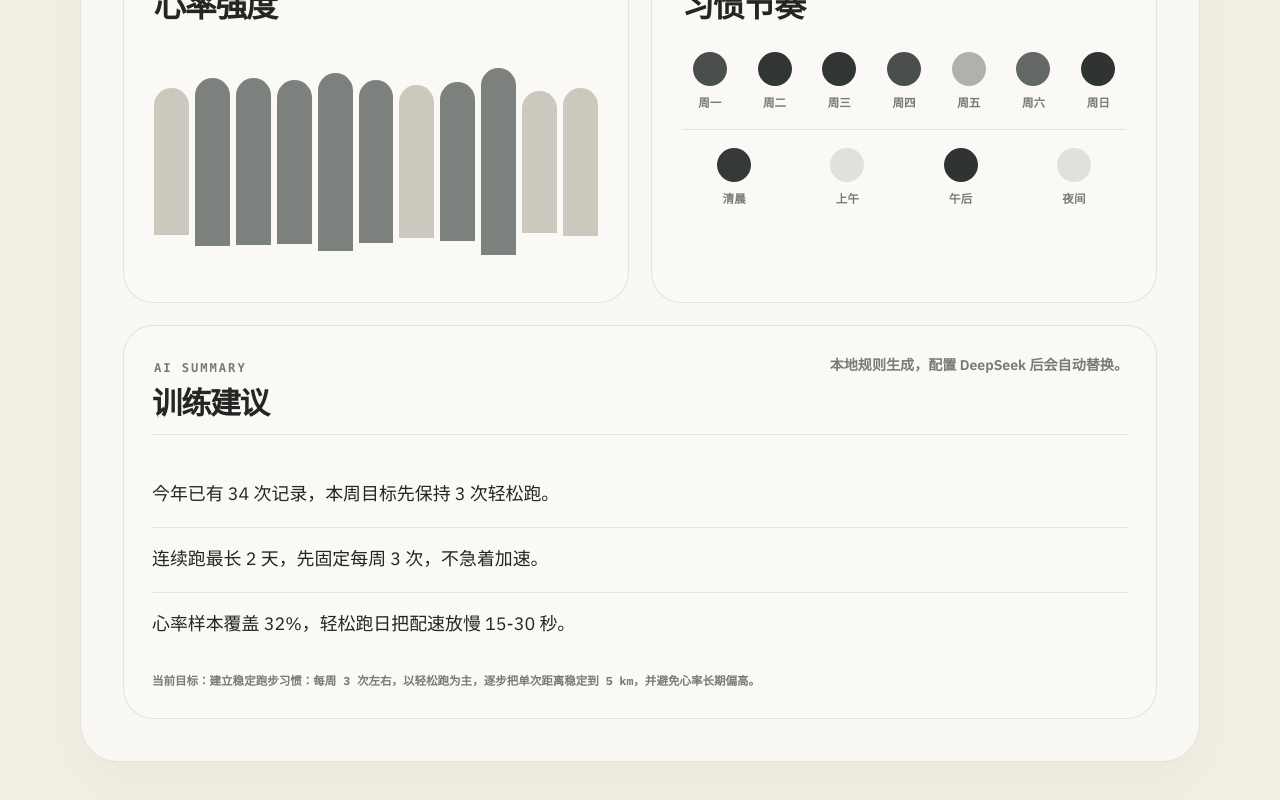
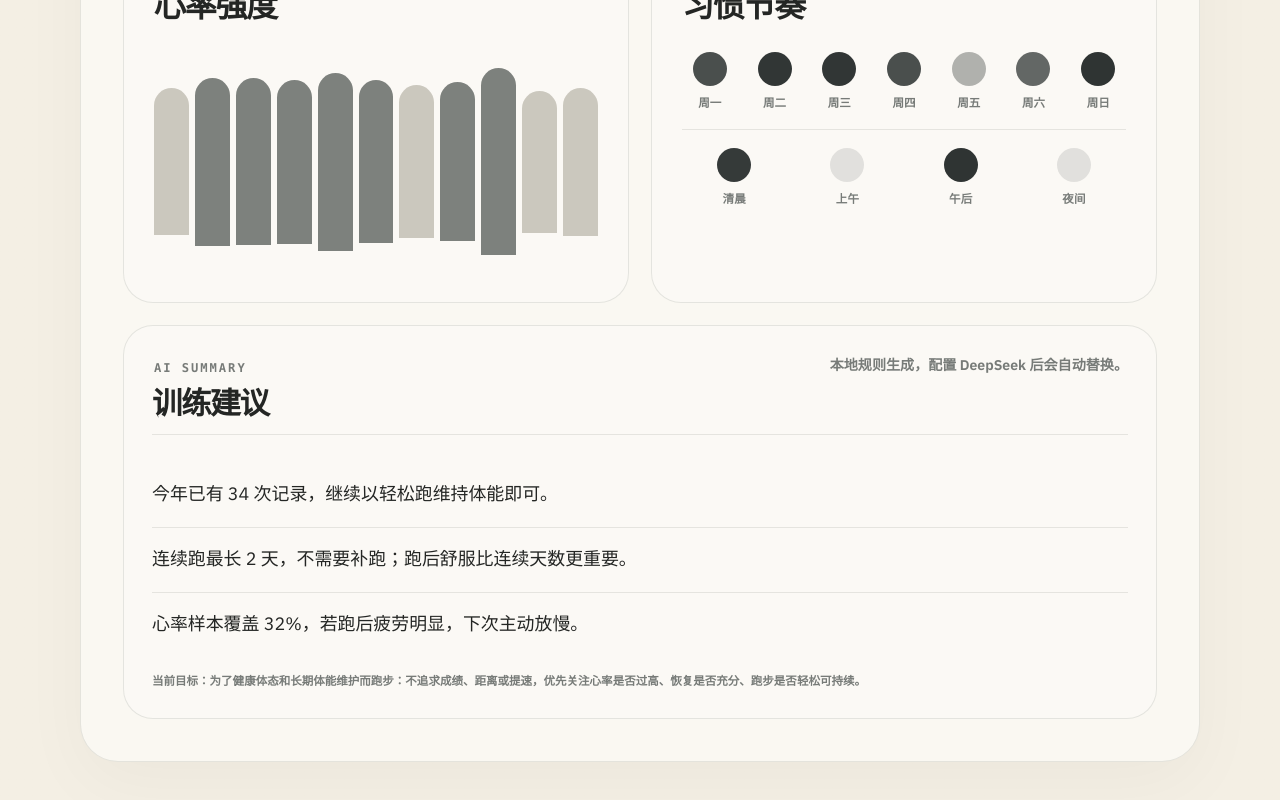
Before and after one commit to bowen-acui/running-page, a React (Vite) app: page /total in a window 1280 px wide. Shown: the part 1413-2213 px from the top of the page. Built offline with nearby package versions, Linux system fonts and the light colour scheme; a small style sheet from the web is missing.

Commit message:
Tune AI advice for health-focused running

```diff
--- a/scripts/generate-ai-summary.mjs
+++ b/scripts/generate-ai-summary.mjs
@@ -7,7 +7,7 @@ const activitiesPath = resolve(rootDir, 'src/static/activities.json');
 const outputPath = resolve(rootDir, 'src/static/ai-summary.json');
 const deepSeekUrl = 'https://api.deepseek.com/chat/completions';
 const defaultTrainingGoal =
-  '建立稳定跑步习惯：每周 3 次左右，以轻松跑为主，逐步把单次距离稳定到 5 km，并避免心率长期偏高。';
+  '为了健康体态和长期体能维护而跑步：不追求成绩、距离或提速，优先关注心率是否过高、恢复是否充分、跑步是否轻松可持续。';
 
 const toSeconds = (movingTime) => {
   if (!movingTime) return 0;
@@ -214,13 +214,13 @@ export const buildFallbackSummary = (
     summary.heartRateSampleSize >= 3 && summary.averageHeartRate;
   const items = [
     summary.count < 12
-      ? '样本还少，先把跑步固定到每周 3 次，再谈提速。'
-      : `今年已有 ${summary.count} 次记录，本周目标先保持 3 次轻松跑。`,
+      ? '样本还少，先保持轻松可持续，不用追求距离或速度。'
+      : `今年已有 ${summary.count} 次记录，继续以轻松跑维持体能即可。`,
     summary.longestStreak < 3
-      ? `连续跑最长 ${summary.longestStreak} 天，先固定每周 3 次，不急着加速。`
-      : `连续跑已有 ${summary.longestStreak} 天，保持节奏比单次冲量更重要。`,
+      ? `连续跑最长 ${summary.longestStreak} 天，不需要补跑；跑后舒服比连续天数更重要。`
+      : `连续跑已有 ${summary.longestStreak} 天，留出恢复日比继续叠加更健康。`,
     hasHeartRateSignal
-      ? `心率样本覆盖 ${Math.round(summary.heartRateCoverage * 100)}%，轻松跑日把配速放慢 15-30 秒。`
+      ? `心率样本覆盖 ${Math.round(summary.heartRateCoverage * 100)}%，若跑后疲劳明显，下次主动放慢。`
       : `心率记录不足；优先观察跑后恢复感和第二天是否疲劳。`,
   ];
 
@@ -243,12 +243,14 @@ export const normalizeDeepSeekSummary = (content) =>
 
 export const buildPrompt = (summary, trainingGoal = defaultTrainingGoal) =>
   [
-    '你是克制、准确的跑步训练观察助手，目标是把用户的跑步数据转成可执行建议。',
+    '你是克制、准确的健康跑步观察助手，目标是把跑步数据转成健康维护建议。',
     `用户目标：${trainingGoal}`,
     '请只根据给定 JSON 生成 3 条以内中文短句，每条 18-42 个汉字。',
     '每条必须包含：数据依据 + 下一步行动。不要只复述数据。',
-    '优先建议：每周频率、轻松跑比例、单次距离稳定性、恢复和心率控制。',
+    '优先建议：心率是否偏高、跑后恢复、轻松跑比例、是否需要降强度、是否需要休息。',
+    '不要建议追求速度、PB、配速进步、距离增长、训练计划升级或比赛目标。',
     '心率规则：heartRateSampleSize < 3 时必须写“心率记录不足”，不得判断强度；样本不足或覆盖率低时只能弱提示。',
+    '如果 averageHeartRate 偏高，只能建议放慢、缩短、改走跑结合或增加恢复日，不要医疗诊断。',
     '禁止：鸡汤、医疗诊断、夸张警告、排行榜语气、空泛鼓励、重复首页总距离/总次数。',
     '风格：安静、具体、像年度跑步手账。只输出短句，不要标题。',
     `数据：${JSON.stringify(summary)}`,
--- a/src/static/ai-summary.json
+++ b/src/static/ai-summary.json
@@ -1,12 +1,12 @@
 {
-  "generatedAt": "2026-06-21T11:03:53.006Z",
+  "generatedAt": "2026-06-21T11:49:35.086Z",
   "source": "local",
   "model": "rule-based",
   "fallbackReason": null,
-  "trainingGoal": "建立稳定跑步习惯：每周 3 次左右，以轻松跑为主，逐步把单次距离稳定到 5 km，并避免心率长期偏高。",
+  "trainingGoal": "为了健康体态和长期体能维护而跑步：不追求成绩、距离或提速，优先关注心率是否过高、恢复是否充分、跑步是否轻松可持续。",
   "items": [
-    "今年已有 34 次记录，本周目标先保持 3 次轻松跑。",
-    "连续跑最长 2 天，先固定每周 3 次，不急着加速。",
-    "心率样本覆盖 32%，轻松跑日把配速放慢 15-30 秒。"
+    "今年已有 34 次记录，继续以轻松跑维持体能即可。",
+    "连续跑最长 2 天，不需要补跑；跑后舒服比连续天数更重要。",
+    "心率样本覆盖 32%，若跑后疲劳明显，下次主动放慢。"
   ]
 }
```
Also changed, not shown: 1 other file (tests, documents, lock files or other folders).
